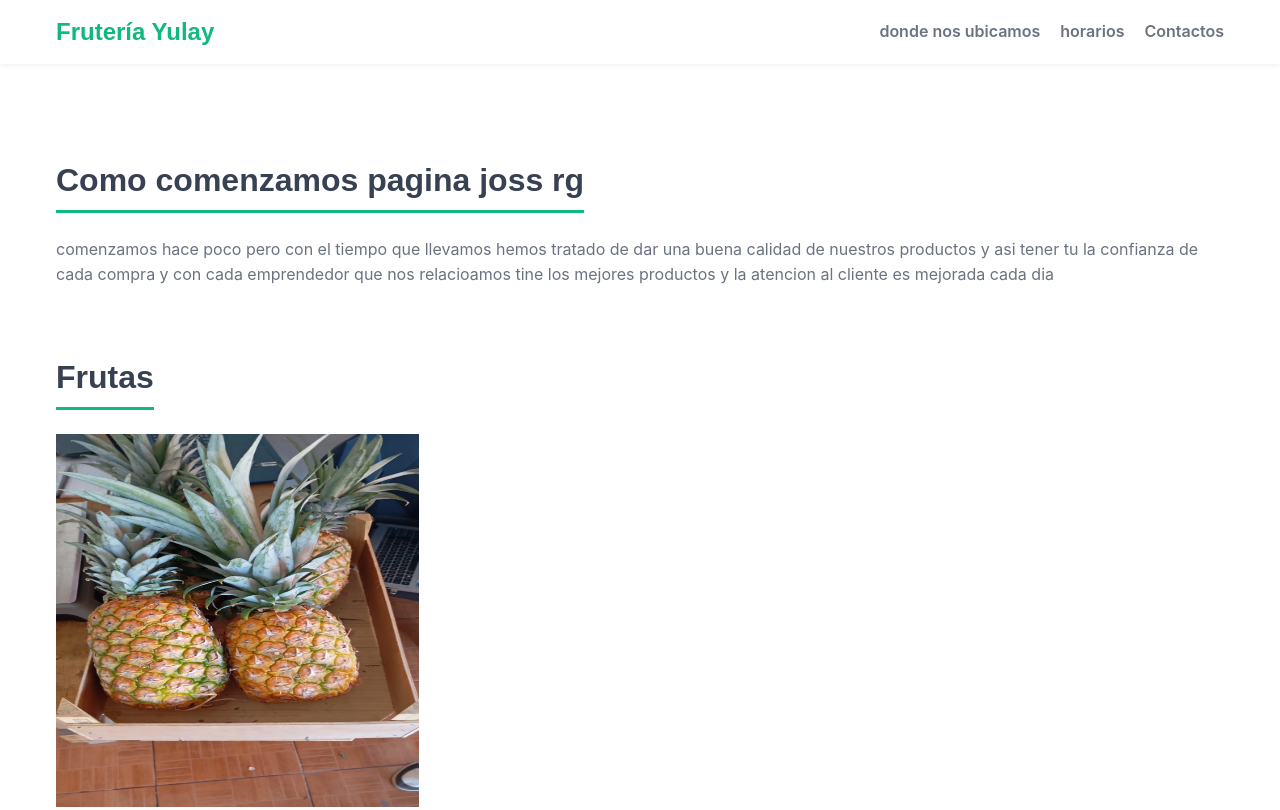
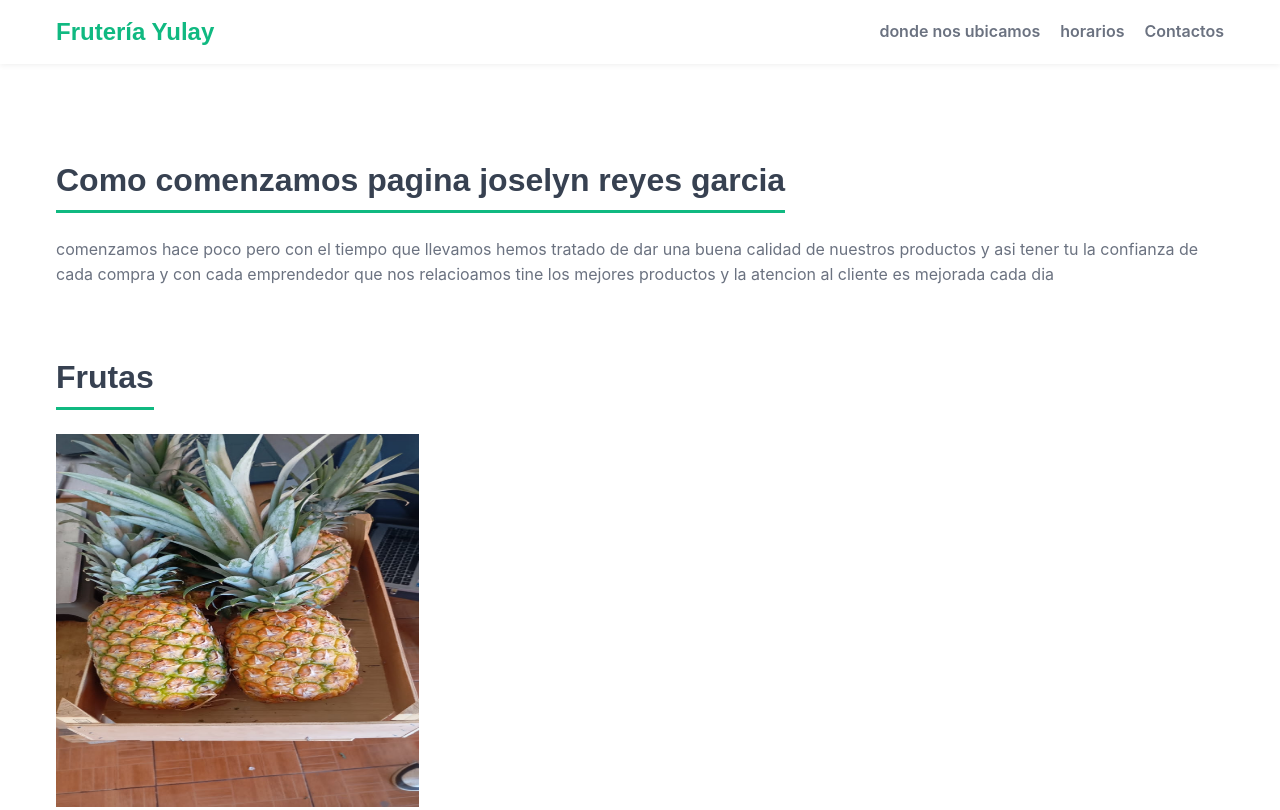
Before and after one commit to daniela-22354/fruteria-yulay, a plain HTML site: page index.html in a window 1280 px wide. Shown: the top 810 px of the page. Drawn offline with Linux system fonts and the light colour scheme.

Commit message:
Add files via upload

```diff
--- a/index.html
+++ b/index.html
@@ -206,7 +206,7 @@
 </header>
 <main>
   <section>
-	  <h2> Como comenzamos pagina joss rg</h2>
+	  <h2> Como comenzamos pagina joselyn reyes garcia</h2>
     <p>comenzamos hace poco pero con el tiempo que llevamos hemos tratado de dar una buena calidad de nuestros productos y asi tener tu la confianza de cada compra y con cada emprendedor que nos relacioamos tine los mejores productos y la atencion al cliente es mejorada cada dia </p>
   </section>
 
```
